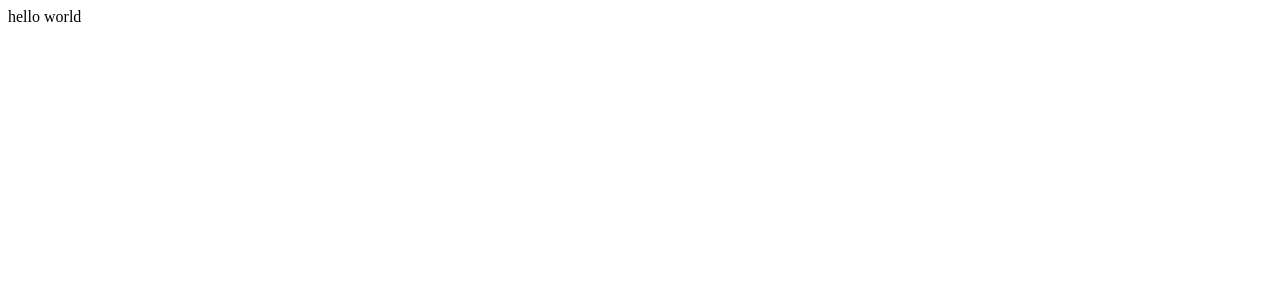
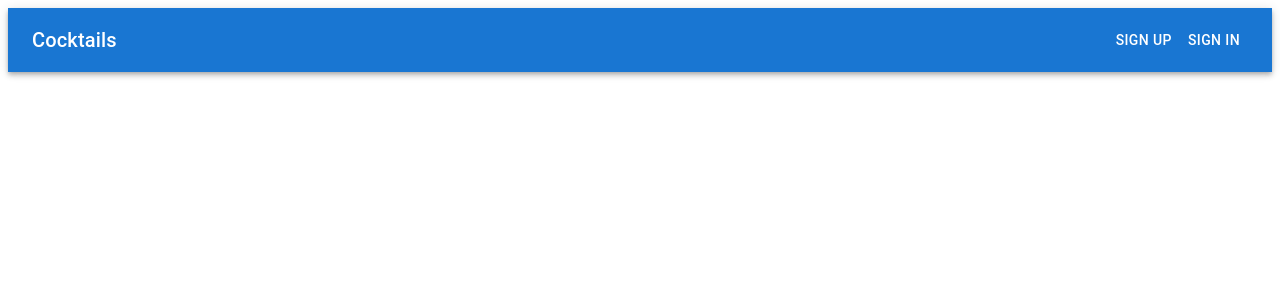
Before and after one commit to omurbekov-azamat/laba96-cocktails, a React (Create React App) app in the folder frontend-cocktails/: page / in a window 1280 px wide. Shown: the top 300 px of the page. Built offline with nearby package versions, Linux system fonts and the light colour scheme.

Commit message:
created component Apptolbar.tsx and container Home.tsx;

```diff
--- a/frontend-cocktails/src/App.tsx
+++ b/frontend-cocktails/src/App.tsx
@@ -1,11 +1,16 @@
 import React from 'react';
+import {Route, Routes} from 'react-router-dom';
+import Home from './containers/Home';
 
 function App() {
-  return (
-    <div>
-      hello world
-    </div>
-  );
+    return (
+        <Routes>
+            <Route path='/' element={<Home/>}>
+
+            </Route>
+            <Route path='*' element={(<h1>Not found!</h1>)}/>
+        </Routes>
+    );
 }
 
 export default App;
--- /dev/null
+++ b/frontend-cocktails/src/components/UI/Apptoolbar/AnonymousMenu.tsx
@@ -0,0 +1,14 @@
+import React from 'react';
+import { Button } from '@mui/material';
+import { Link as NavLink } from 'react-router-dom';
+
+const AnonymousMenu = () => {
+    return (
+        <>
+            <Button component={NavLink} to="/register" color="inherit">Sign up</Button>
+            <Button component={NavLink} to="/login" color="inherit">Sign in</Button>
+        </>
+    );
+};
+
+export default AnonymousMenu;
--- /dev/null
+++ b/frontend-cocktails/src/components/UI/Apptoolbar/Apptolbar.tsx
@@ -0,0 +1,40 @@
+import React from 'react';
+import { AppBar, Grid, styled, Toolbar, Typography } from '@mui/material';
+import { Link as NavLink } from 'react-router-dom';
+import { selectUser } from '../../../features/users/usersSlice';
+import UserMenu from './UserMenu';
+import AnonymousMenu from './AnonymousMenu';
+import {useAppSelector} from '../../../app/hook';
+
+const Link = styled(NavLink)({
+    color: 'inherit',
+    textDecoration: 'none',
+    '&:hover': {
+        color: 'inherit'
+    },
+});
+
+const AppToolbar = () => {
+    const user = useAppSelector(selectUser);
+
+    return (
+        <AppBar position="sticky" sx={{mb: 2}}>
+            <Toolbar>
+                <Grid container justifyContent="space-between" alignItems="center">
+                    <Typography variant="h6" component="div">
+                        <Link to="/">Cocktails</Link>
+                    </Typography>
+                    <Grid item>
+                        {user ? (
+                            <UserMenu user={user}/>
+                        ): (
+                            <AnonymousMenu/>
+                        )}
+                    </Grid>
+                </Grid>
+            </Toolbar>
+        </AppBar>
+    );
+};
+
+export default AppToolbar;
--- /dev/null
+++ b/frontend-cocktails/src/components/UI/Apptoolbar/UserMenu.tsx
@@ -0,0 +1,45 @@
+import React, { useState } from 'react';
+import { Button, Menu, MenuItem } from '@mui/material';
+import {User} from '../../../../types';
+
+interface Props {
+    user: User;
+}
+
+const UserMenu: React.FC<Props> = ({user}) => {
+    const [anchorEl, setAnchorEl] = useState<HTMLElement | null>(null);
+    const handleClick = (event: React.MouseEvent<HTMLElement>) => {
+        setAnchorEl(event.currentTarget);
+    };
+
+    const handleClose = () => {
+        setAnchorEl(null);
+    };
+
+    const handleLogout = () => {
+        console.log('logout')
+    };
+
+    return (
+        <>
+            <Button
+                onClick={handleClick}
+                color="inherit"
+            >
+                Hello, {user.displayName}
+            </Button>
+            <Menu
+                anchorEl={anchorEl}
+                keepMounted
+                open={Boolean(anchorEl)}
+                onClose={handleClose}
+            >
+                <MenuItem>Profile</MenuItem>
+                <MenuItem>My account</MenuItem>
+                <MenuItem onClick={handleLogout}>Logout</MenuItem>
+            </Menu>
+        </>
+    );
+};
+
+export default UserMenu;
--- /dev/null
+++ b/frontend-cocktails/src/containers/Home.tsx
@@ -0,0 +1,17 @@
+import React from 'react';
+import {Outlet} from "react-router-dom";
+import {Container} from "@mui/material";
+import AppToolbar from '../components/UI/Apptoolbar/Apptolbar';
+
+const Home = () => {
+    return (
+        <>
+            <AppToolbar/>
+            <Container maxWidth="lg">
+                <Outlet/>
+            </Container>
+        </>
+    );
+};
+
+export default Home;
--- a/frontend-cocktails/src/index.tsx
+++ b/frontend-cocktails/src/index.tsx
@@ -1,14 +1,20 @@
 import React from 'react';
 import ReactDOM from 'react-dom/client';
+import { Provider } from 'react-redux';
+import { BrowserRouter } from 'react-router-dom';
 import App from './App';
-import {Provider} from 'react-redux';
-import {store} from './app/store';
+import { persistor, store } from './app/store';
+import { PersistGate } from 'redux-persist/integration/react';
 
 const root = ReactDOM.createRoot(
     document.getElementById('root') as HTMLElement
 );
 root.render(
     <Provider store={store}>
-        <App/>
+        <PersistGate persistor={persistor}>
+            <BrowserRouter>
+                    <App />
+            </BrowserRouter>
+        </PersistGate>
     </Provider>
 );
```
